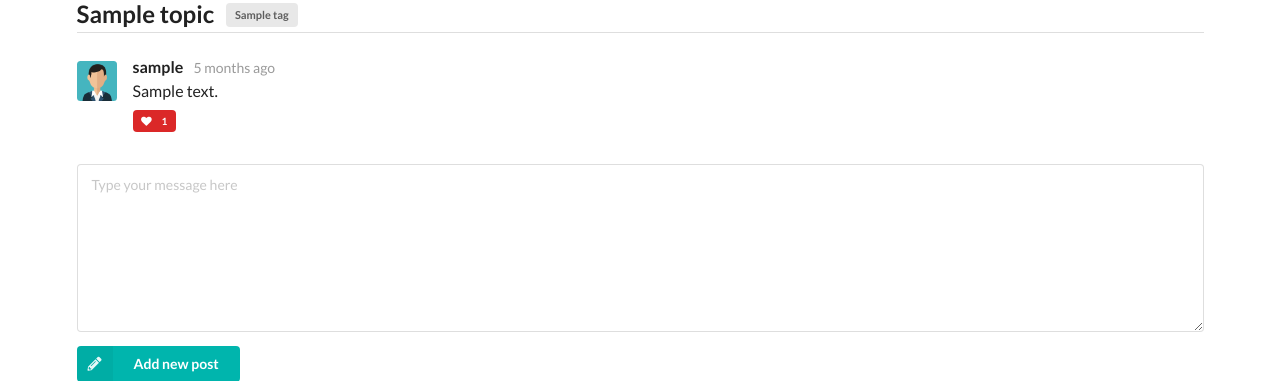
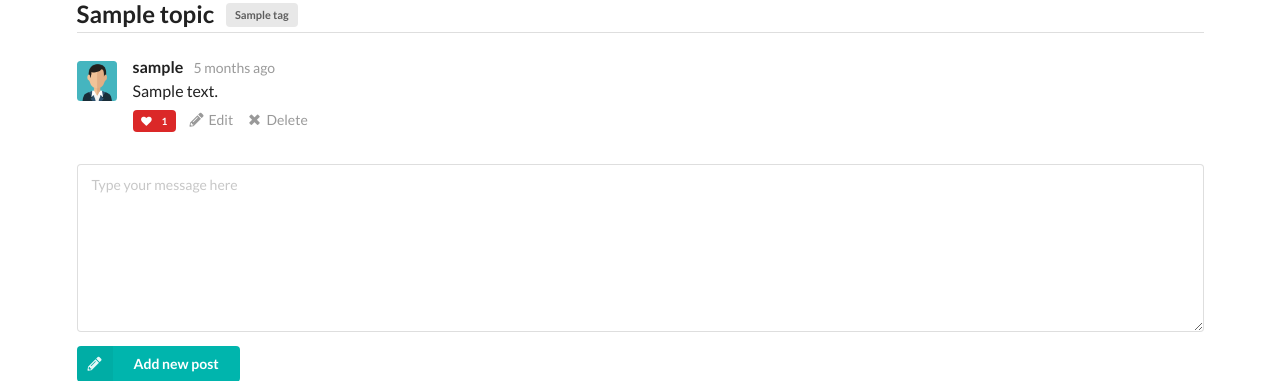
Before and after one commit to joonaspartanen/tsoha-forum, a Flask app: page /topics/1 in a window 1280 px wide. Shown: the part 191-572 px from the top of the page. Run offline with Flask 2, Linux system fonts and the light colour scheme; a user stored in the database is signed in; tables that the repository leaves empty hold one stand-in row (values such as "Sample post"); some libraries are stand-ins or nearby versions.

Commit message:
Add links for post deletion and editing

```diff
--- a/application/templates/posts/_post.html
+++ b/application/templates/posts/_post.html
@@ -1,4 +1,4 @@
-<div class="comment post-wrapper">
+<div class="comment post-wrapper" id="post-{{ post.id }}">
   <a class="avatar">
     <img src="../../static/images/avatar.png" alt="User avatar" />
   </a>
@@ -23,7 +23,6 @@
       {{ post.body }}
     </div>
     {% endif %}
-
     {% if not post.preview %}
     <div class="actions">
       <div
@@ -34,6 +33,14 @@
         <i class="heart icon"></i>
         <span id="likes-text-{{ post.id }}">{{ post.likedByUsers|length }}</span>
       </div>
+      {% if current_user.is_admin or post.author == current_user %}
+      <a href="{{ url_for('view_edit_post_form', post_id=post.id, topic_id=post.topic_id) }}"
+        ><i class="pencil icon"></i>Edit</a
+      >
+      <a onclick="handlePostDelete('{{ post.id }}', '{{ post.topic_id }}')"
+        ><i class="delete icon"></i>Delete</a
+      >
+      {% endif %}
     </div>
     {% endif %}
   </div>
```
